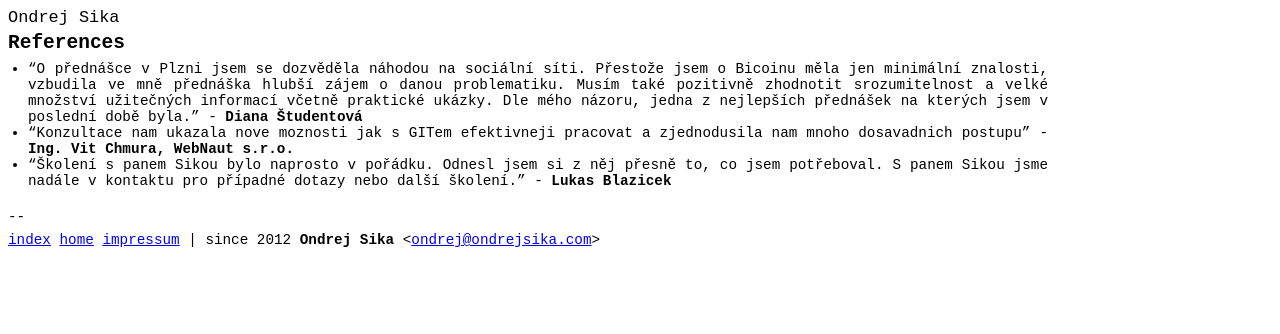
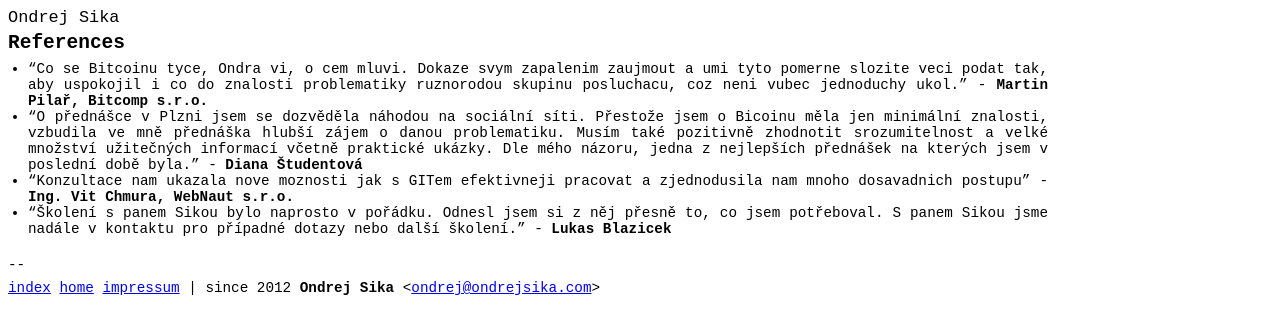
Before and after one commit to ondrejsika/ondrejsika.com, a Jekyll site: the page built from references.md, in a window 1280 px wide. Shown: the top 334 px of the page. Built offline with Jekyll 4.4.1, drawn with Linux system fonts in a browser that asks for light colours; Markdown is read by kramdown in place of the engine named in the settings; comment, search, counter and statistics services are not loaded.

Commit message:
references - add ref. from Martin Pilar

```diff
--- a/references.md
+++ b/references.md
@@ -5,6 +5,7 @@
 
 ## {{ page.title }}
 
+- "Co se Bitcoinu tyce, Ondra vi, o cem mluvi. Dokaze svym zapalenim zaujmout a umi tyto pomerne slozite veci podat tak, aby uspokojil i co do znalosti problematiky ruznorodou skupinu posluchacu, coz neni vubec jednoduchy ukol." - __Martin Pilař, Bitcomp s.r.o.__
 - "O přednášce v Plzni jsem se dozvěděla náhodou na sociální síti. Přestože jsem o Bicoinu měla jen minimální znalosti, vzbudila ve mně přednáška hlubší zájem o danou problematiku. Musím také pozitivně zhodnotit srozumitelnost a velké množství užitečných informací včetně praktické ukázky. Dle mého názoru, jedna z nejlepších přednášek na kterých jsem v poslední době byla." - __Diana Študentová__
 - "Konzultace nam ukazala nove moznosti jak s GITem efektivneji pracovat a zjednodusila nam mnoho dosavadnich postupu" - __Ing. Vit Chmura, WebNaut s.r.o.__
 - "Školení s panem Sikou bylo naprosto v pořádku. Odnesl jsem si z něj přesně to, co jsem potřeboval. S panem Sikou jsme nadále v kontaktu pro případné dotazy nebo další školení." - __Lukas Blazicek__
```
